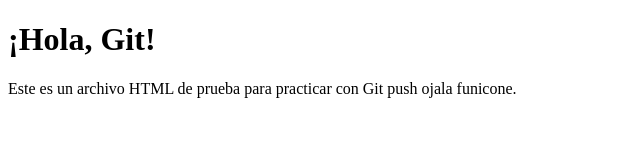
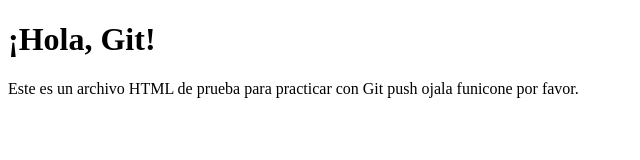
Before and after one commit to Snayder018/new-intento, a plain HTML site: page index.html in a window 1280 px wide. Shown: the full height of the page, 0-640 px from the left. Drawn offline with Linux system fonts and the light colour scheme.

Commit message:
Tu mensaje descriptivo sobre los cambios en index.html

```diff
--- a/index.html
+++ b/index.html
@@ -9,7 +9,7 @@
     <h1>¡Hola, Git!</h1>
     <p>
       Este es un archivo HTML de prueba para practicar con Git push ojala
-      funicone.
+      funicone por favor.
     </p>
   </body>
 </html>
```
